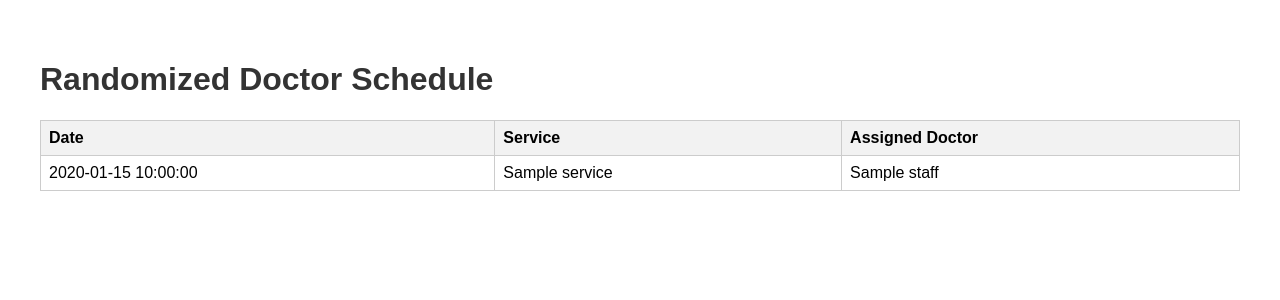
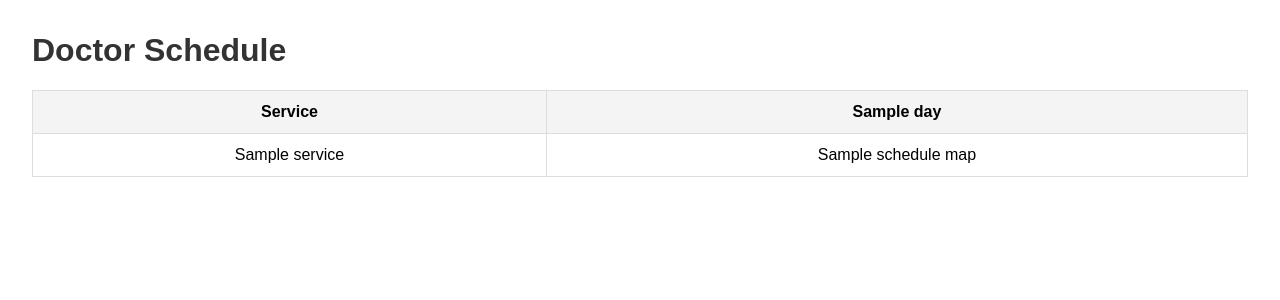
Before and after one commit to malaitani/doc, a Flask app: template templates/index.html in a window 1280 px wide. Shown: the top 300 px of the page. Run offline with Flask 3, Linux system fonts and the light colour scheme; the template is opened without the code that fills it: most values are stand-ins (such as "Sample title", 1, 10 or a date in 2020).

Commit message:
Add files via upload

```diff
--- a/templates/index.html
+++ b/templates/index.html
@@ -2,31 +2,33 @@
 <!DOCTYPE html>
 <html>
 <head>
-    <title>Random Doctor Schedule</title>
+    <title>Doctor Schedule (Transposed)</title>
     <style>
-        body { font-family: Arial, sans-serif; padding: 2em; }
-        table { border-collapse: collapse; width: 100%; margin-top: 1em; }
-        th, td { border: 1px solid #ccc; padding: 0.5em; text-align: left; }
-        th { background-color: #f2f2f2; }
+        body { font-family: Arial, sans-serif; margin: 2em; }
+        table { border-collapse: collapse; width: 100%; }
+        th, td { border: 1px solid #ddd; padding: 0.75em; text-align: center; }
+        th { background-color: #f4f4f4; }
         h1 { color: #333; }
     </style>
 </head>
 <body>
-    <h1>Randomized Doctor Schedule</h1>
+    <h1>Doctor Schedule</h1>
     <table>
         <thead>
             <tr>
-                <th>Date</th>
                 <th>Service</th>
-                <th>Assigned Doctor</th>
+                {% for day in days %}
+                <th>{{ day }}</th>
+                {% endfor %}
             </tr>
         </thead>
         <tbody>
-            {% for entry in schedule %}
+            {% for service in services %}
             <tr>
-                <td>{{ entry.date }}</td>
-                <td>{{ entry.service }}</td>
-                <td>{{ entry.staff }}</td>
+                <td>{{ service }}</td>
+                {% for day in days %}
+                <td>{{ schedule_map[day][service] }}</td>
+                {% endfor %}
             </tr>
             {% endfor %}
         </tbody>
```
